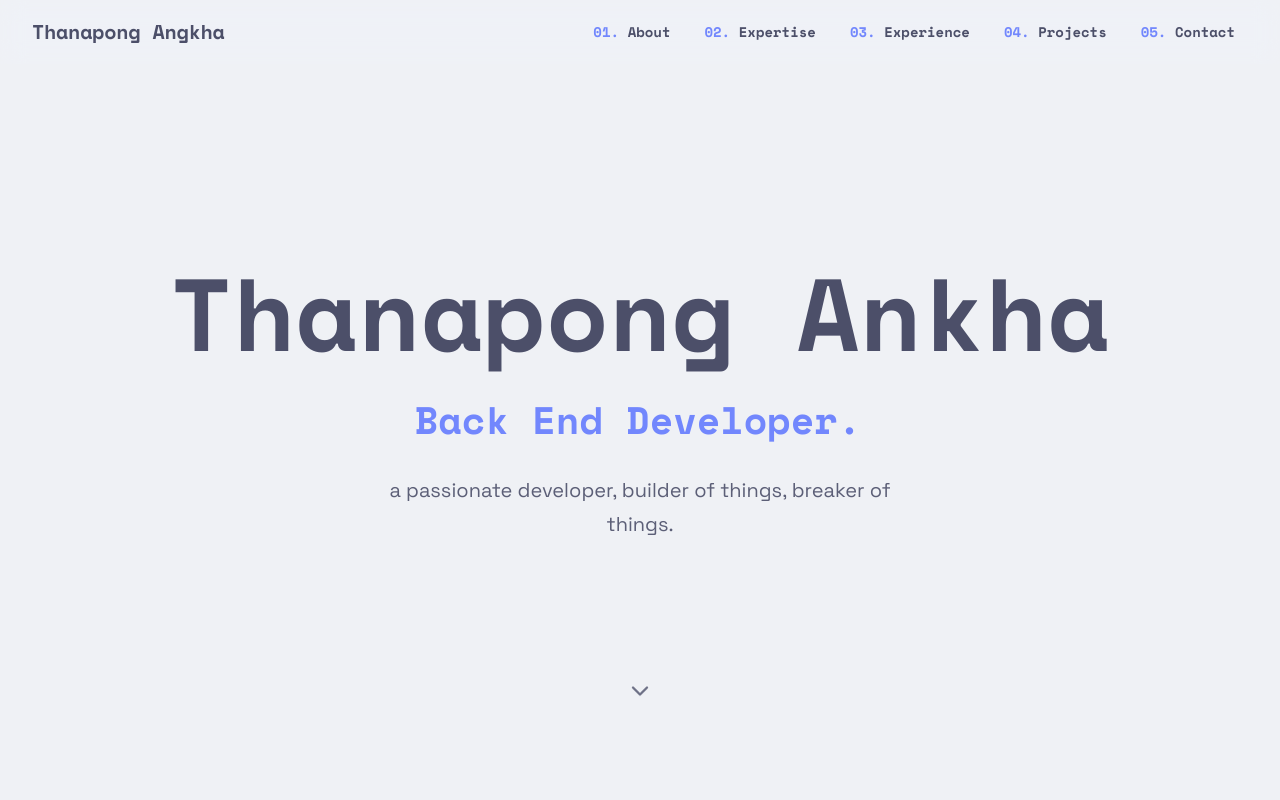
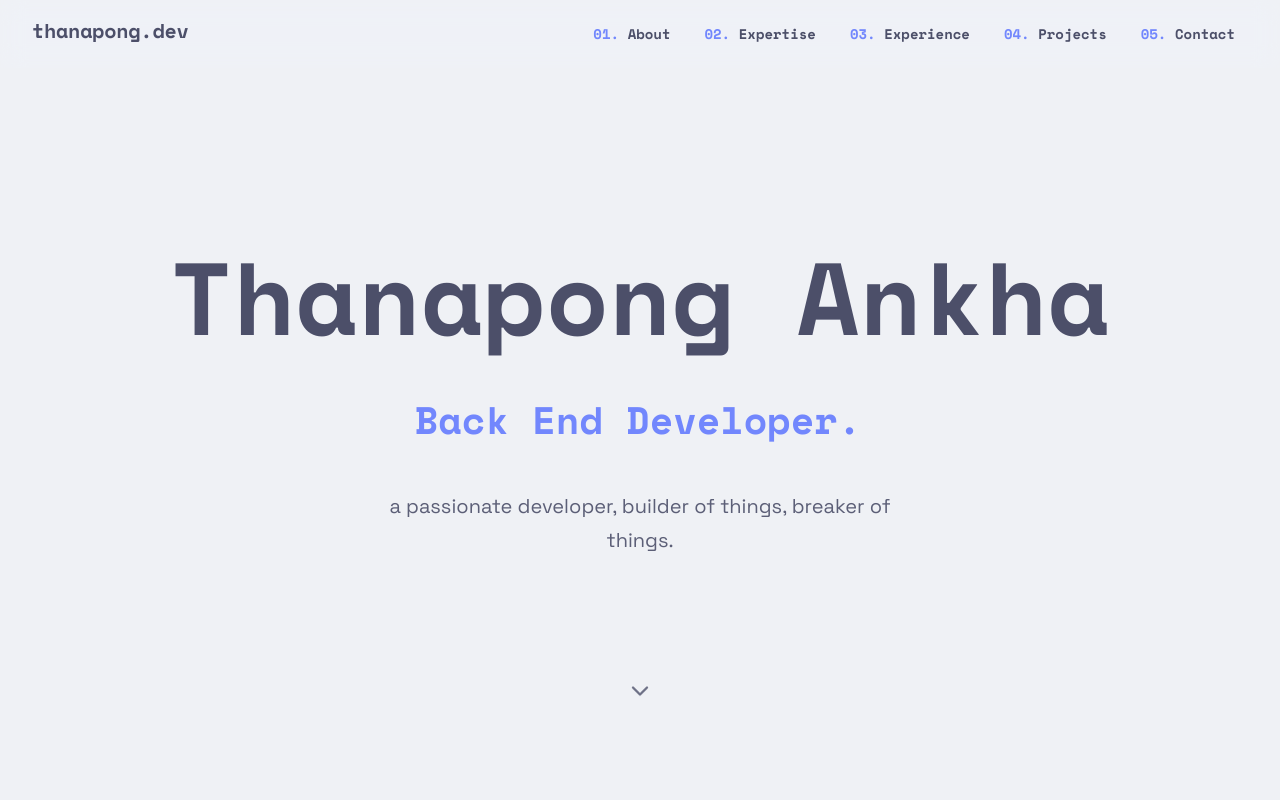
Before and after one commit to lindstorm76/gui-portfolio, a React (Vite) app: page / in a window 1280 px wide. Shown: the top 800 px of the page. Built offline with nearby package versions, Linux system fonts and the light colour scheme.

Commit message:
adjust navbar and hero sections for tilted mobile screen

```diff
--- a/src/components/Hero.tsx
+++ b/src/components/Hero.tsx
@@ -10,6 +10,10 @@ const Section = styled.section`
   justify-content: center;
   align-items: center;
   gap: ${({ theme }) => theme.spacing[6]};
+
+  @media (min-width: 768px) and (min-height: 500px) {
+    gap: ${({ theme }) => theme.spacing[10]};
+  }
 `;
 
 const Name = styled.h1`
@@ -58,6 +62,10 @@ const ArrowWrapper = styled.div`
   left: 50%;
   bottom: ${({ theme }) => theme.spacing[12]};
   animation: ${bounceDown} 1.6s ease-in-out infinite;
+
+  @media (max-height: 500px) {
+    bottom: 0px;
+  }
 `;
 
 const Tagline = styled.p`
@@ -137,7 +145,7 @@ function Hero() {
       <ArrowWrapper
         onClick={() =>
           document
-            .getElementById("skills")
+            .getElementById("expertise")
             ?.scrollIntoView({ behavior: "smooth" })
         }
       >
--- a/src/components/Navbar.tsx
+++ b/src/components/Navbar.tsx
@@ -44,6 +44,7 @@ const Brand = styled.p`
   position: relative;
   z-index: 201;
   font-family: ${({ theme }) => theme.fonts.mono};
+  margin-bottom: calc(${({ theme }) => theme.spacing[1]} + 1px);
 
   @media (min-width: 768px) {
     font-size: ${({ theme }) => theme.fontSizes.desktop.lg};
@@ -145,6 +146,10 @@ const DesktopLinks = styled.ul`
   @media (min-width: 768px) {
     display: flex;
   }
+
+  @media (max-height: 500px) {
+    gap: ${({ theme }) => theme.spacing[1]};
+  }
 `;
 
 const NavLink = styled.a`
@@ -195,7 +200,7 @@ function Navbar() {
     <>
       <Nav $scrolled={scrolled}>
         <Inner>
-          <Brand>Thanapong Angkha</Brand>
+          <Brand>thanapong.dev</Brand>
           <HamburgerButton
             onClick={() => setOpen((o) => !o)}
             aria-label={open ? "Close menu" : "Open menu"}
```
